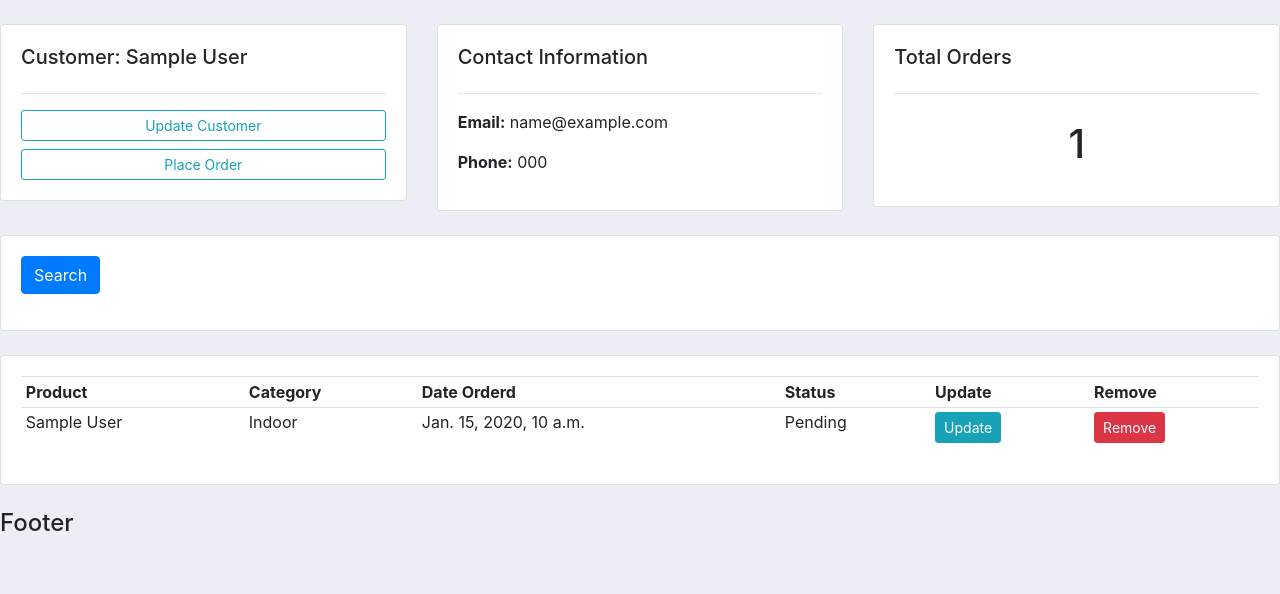
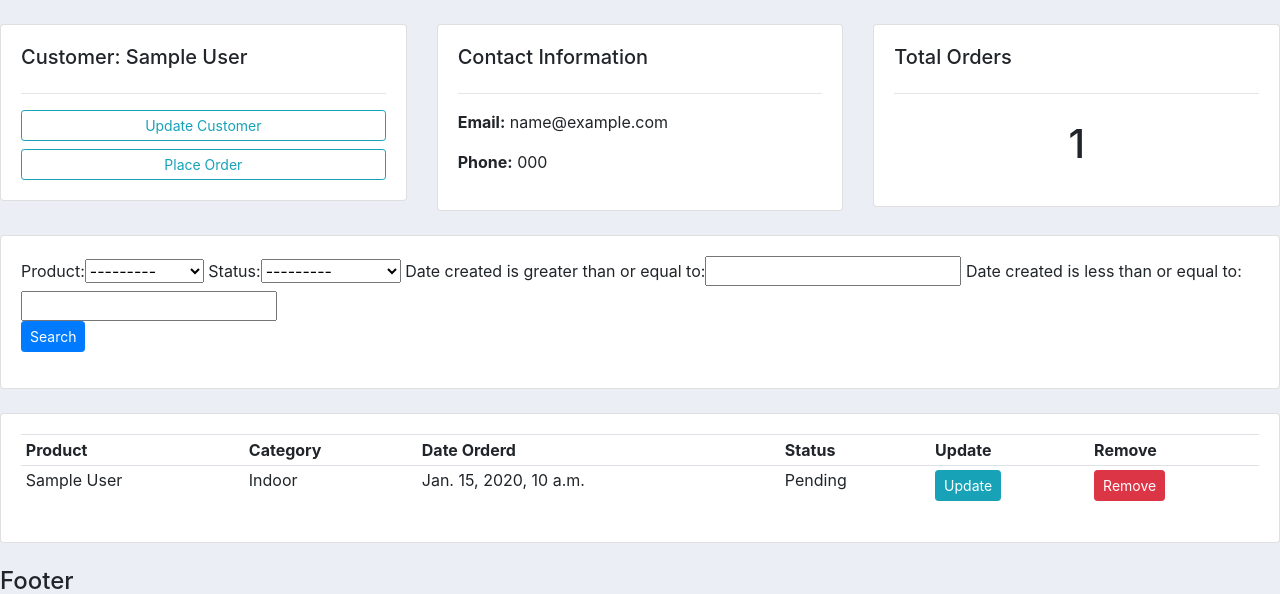
Before and after one commit to AshlinK/Ecommerce-Django, a Django app: page /customer/1/ in a window 1280 px wide. Shown: the part 66-660 px from the top of the page. Run offline with Django 3.2, Linux system fonts and the light colour scheme; tables that the repository leaves empty hold one stand-in row (values such as "Sample post"); some libraries are stand-ins or nearby versions.

Commit message:
added django filters on Order

```diff
--- /dev/null
+++ b/accounts/filters.py
@@ -0,0 +1,11 @@
+from django_filters import FilterSet,DateFilter
+
+from .models import *
+
+class OrderFilter(FilterSet):
+    start_date=DateFilter(field_name="date_created",lookup_expr='gte')
+    end_date=DateFilter(field_name="date_created",lookup_expr='lte')
+    class Meta:
+        model=Order
+        fields='__all__'
+        exclude=['customer','date_created']
--- a/accounts/templates/accounts/customer.html
+++ b/accounts/templates/accounts/customer.html
@@ -39,8 +39,9 @@
 	<div class="col">
 		<div class="card card-body">
 			<form method="get">
-
-		    <button class="btn btn-primary" type="submit">Search</button>
+			{{my_filter.form}}
+			<br>
+		    <button class="btn btn-sm btn-primary" type="submit">Search</button>
 		  </form>
 		</div>
 	</div>
--- a/accounts/views.py
+++ b/accounts/views.py
@@ -4,6 +4,7 @@ from django.forms import inlineformset_factory
 from .models import Product,Order,Customer
 from .forms import *
 from django.views.generic import ListView
+from .filters import OrderFilter
 
 # Create your views here.
 class HomeView(ListView):
@@ -58,7 +59,12 @@ def customer(request,pk):
     # Filter Order by customers and count the number of orders
     orders=Order.objects.filter(customer=customer)
     order_count=orders.count()
-    context={'customer':customer,'order_count':order_count,'orders':orders}
+
+    # Using the Filter class
+    my_filter=OrderFilter(request.GET,queryset=orders)
+    orders=my_filter.qs
+
+    context={'customer':customer,'order_count':order_count,'orders':orders,'my_filter':my_filter}
     return render(request,"accounts/customer.html",context=context)
 
 def create_order(request,pk):
--- a/crm/settings.py
+++ b/crm/settings.py
@@ -40,7 +40,7 @@ INSTALLED_APPS = [
     'django.contrib.staticfiles',
 
     # Third-party apps
-    'django-filters',
+    'django_filters',
 
     # Django project-specific apps
     'accounts',
```
